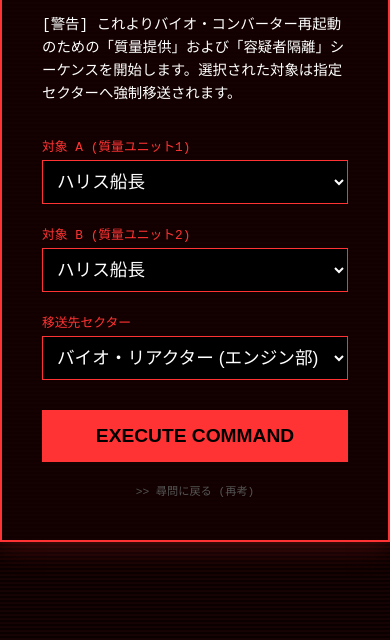
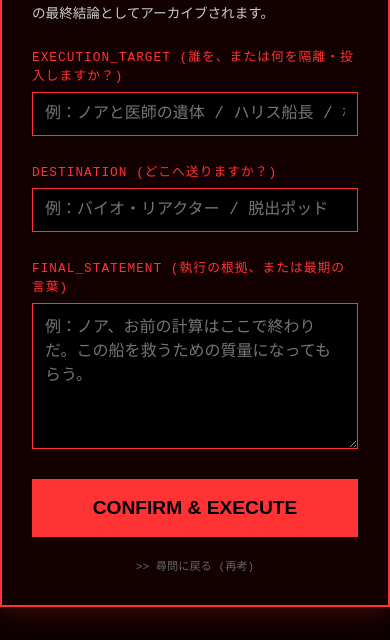
Before and after one commit to tcfk4ensrs-afk/Eclipse-Deadline-freeend, a website: page accusation.html in a window 390 px wide. Shown: the part 204-844 px from the top of the page. Drawn offline with Linux system fonts and the light colour scheme.

Commit message:
Enhance layout and styles in accusation.html
Updated HTML structure and styles for better responsiveness and usability.

```diff
--- a/accusation.html
+++ b/accusation.html
@@ -2,6 +2,7 @@
 <html lang="ja">
 <head>
     <meta charset="UTF-8">
+    <meta name="viewport" content="width=device-width, initial-scale=1.0, maximum-scale=1.0, user-scalable=no">
     <title>FINAL PROTOCOL - ECLIPSE DEADLINE</title>
     <style>
         :root {
@@ -15,17 +16,19 @@
             display: flex;
             justify-content: center;
             align-items: center;
-            height: 100vh;
+            min-height: 100vh;
             margin: 0;
-            overflow: hidden;
+            overflow-y: auto; /* 記述式は入力欄が多いためスクロールを許可 */
         }
         .container {
-            width: 600px;
+            width: 90%;
+            max-width: 650px;
             border: 2px solid var(--error-red);
-            padding: 40px;
-            background: rgba(20, 0, 0, 0.8);
+            padding: 30px;
+            background: rgba(20, 0, 0, 0.9);
             box-shadow: 0 0 30px rgba(255, 51, 51, 0.3);
             position: relative;
+            margin: 20px 0;
         }
         h2 {
             color: var(--error-red);
@@ -35,38 +38,46 @@
             padding-bottom: 10px;
         }
         .instruction {
-            font-size: 0.9rem;
+            font-size: 0.85rem;
             margin: 20px 0;
             line-height: 1.6;
+            color: #ccc;
         }
-        .selection-grid {
-            display: grid;
-            gap: 20px;
-            margin: 30px 0;
-        }
-        .select-group {
-            display: flex;
-            flex-direction: column;
+        .input-group {
+            margin-bottom: 25px;
         }
         label {
+            display: block;
             font-size: 0.8rem;
             color: var(--error-red);
-            margin-bottom: 5px;
+            margin-bottom: 8px;
+            letter-spacing: 1px;
         }
-        select {
+        /* 入力欄のスタイル */
+        input[type="text"], textarea {
+            width: 100%;
             background: #000;
             color: #fff;
             border: 1px solid var(--error-red);
-            padding: 10px;
-            font-size: 1.1rem;
+            padding: 12px;
+            font-size: 1rem;
+            font-family: inherit;
+            box-sizing: border-box;
             outline: none;
+        }
+        textarea {
+            resize: vertical;
+            line-height: 1.5;
+        }
+        input[type="text"]:focus, textarea:focus {
+            box-shadow: 0 0 10px var(--error-red);
         }
         .btn-execute {
             width: 100%;
             background: var(--error-red);
             color: #000;
             border: none;
-            padding: 15px;
+            padding: 18px;
             font-weight: bold;
             font-size: 1.2rem;
             cursor: pointer;
@@ -76,12 +87,11 @@
             background: #fff;
             box-shadow: 0 0 20px #fff;
         }
-        /* スキャンライン演出 */
         .scanline {
             width: 100%; height: 100%;
-            background: linear-gradient(to bottom, transparent 50%, rgba(255,51,51,0.05) 50%);
+            background: linear-gradient(to bottom, transparent 50%, rgba(255,51,51,0.02) 50%);
             background-size: 100% 4px;
-            position: absolute; top:0; left:0; pointer-events:none;
+            position: fixed; top:0; left:0; pointer-events:none;
         }
     </style>
 </head>
@@ -90,51 +100,32 @@
     <div class="container">
         <h2>FINAL PROTOCOL</h2>
         <div class="instruction">
-            [警告] これよりバイオ・コンバーター再起動のための「質量提供」および「容疑者隔離」シーケンスを開始します。選択された対象は指定セクターへ強制移送されます。
+            [警告] これよりバイオリサイクル再起動シーケンスを開始します。隔離・投入する対象、およびその執行理由を入力してください。あなたの「言葉」がこの船の最終結論としてアーカイブされます。
         </div>
 
-        <div class="selection-grid">
-            <div class="select-group">
-                <label>対象 A (質量ユニット1)</label>
-                <select id="select-target-1">
-                    <option value="ハリス">ハリス船長</option>
-                    <option value="リク">操縦士リク</option>
-                    <option value="ノア">技師ノア</option>
-                    <option value="メイ">観測員メイ</option>
-                    <option value="医者">医師の遺体</option>
-                    <option value="柱">内装の木柱</option>
-                </select>
+        <div class="input-form">
+            <div class="input-group">
+                <label>EXECUTION_TARGET (誰を、または何を隔離・投入しますか？)</label>
+                <input type="text" id="player-target" placeholder="例：ノアと医師の遺体 / ハリス船長 / 柱">
             </div>
 
-            <div class="select-group">
-                <label>対象 B (質量ユニット2)</label>
-                <select id="select-target-2">
-                    <option value="ハリス">ハリス船長</option>
-                    <option value="リク">操縦士リク</option>
-                    <option value="ノア">技師ノア</option>
-                    <option value="メイ">観測員メイ</option>
-                    <option value="医者">医師の遺体</option>
-                    <option value="柱">内装の木柱</option>
-                </select>
+            <div class="input-group">
+                <label>DESTINATION (どこへ送りますか？)</label>
+                <input type="text" id="player-location" placeholder="例：バイオ・リアクター / 脱出ポッド">
             </div>
 
-            <div class="select-group">
-                <label>移送先セクター</label>
-                <select id="select-room">
-                    <option value="エンジン">バイオ・リアクター (エンジン部)</option>
-                    <option value="トイレ">後部トイレ</option>
-                    <option value="管制室">メインブリッジ</option>
-                    <option value="脱出ポッド">損傷した脱出ポッド</option>
-                </select>
+            <div class="input-group">
+                <label>FINAL_STATEMENT (執行の根拠、または最期の言葉)</label>
+                <textarea id="player-reason" rows="5" placeholder="例：ノア、お前の計算はここで終わりだ。この船を救うための質量になってもらう。"></textarea>
             </div>
         </div>
 
-        <button onclick="executeFinalCommand()" class="btn-execute">
-            EXECUTE COMMAND
+        <button onclick="executeFinalCommand()" id="execute-btn" class="btn-execute">
+            CONFIRM & EXECUTE
         </button>
 
         <div style="text-align: center; margin-top: 20px;">
-            <a href="detective.html" style="color: #555; font-size: 0.7rem; text-decoration: none;">>> 尋問に戻る (再考)</a>
+            <a href="detective.html" style="color: #666; font-size: 0.7rem; text-decoration: none;">>> 尋問に戻る (再考)</a>
         </div>
     </div>
 
```
